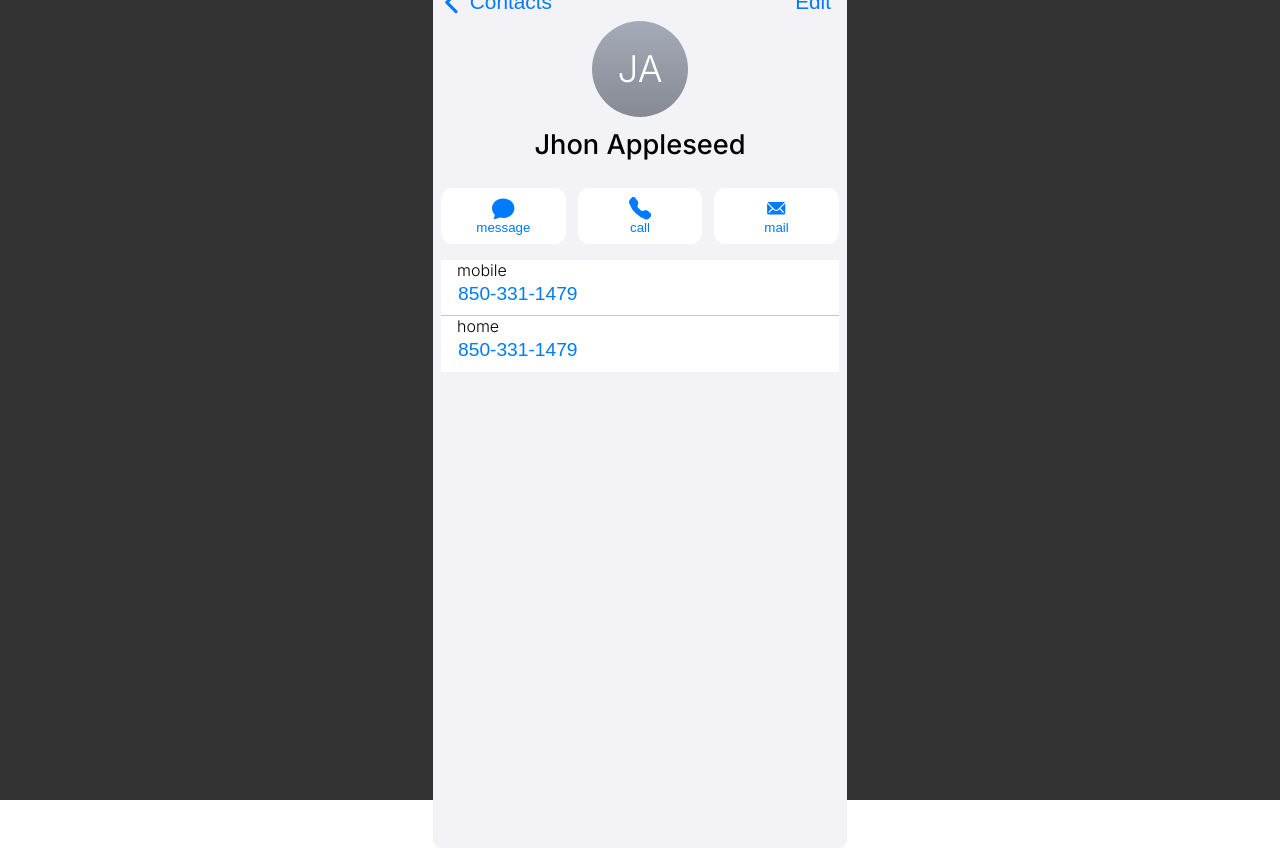
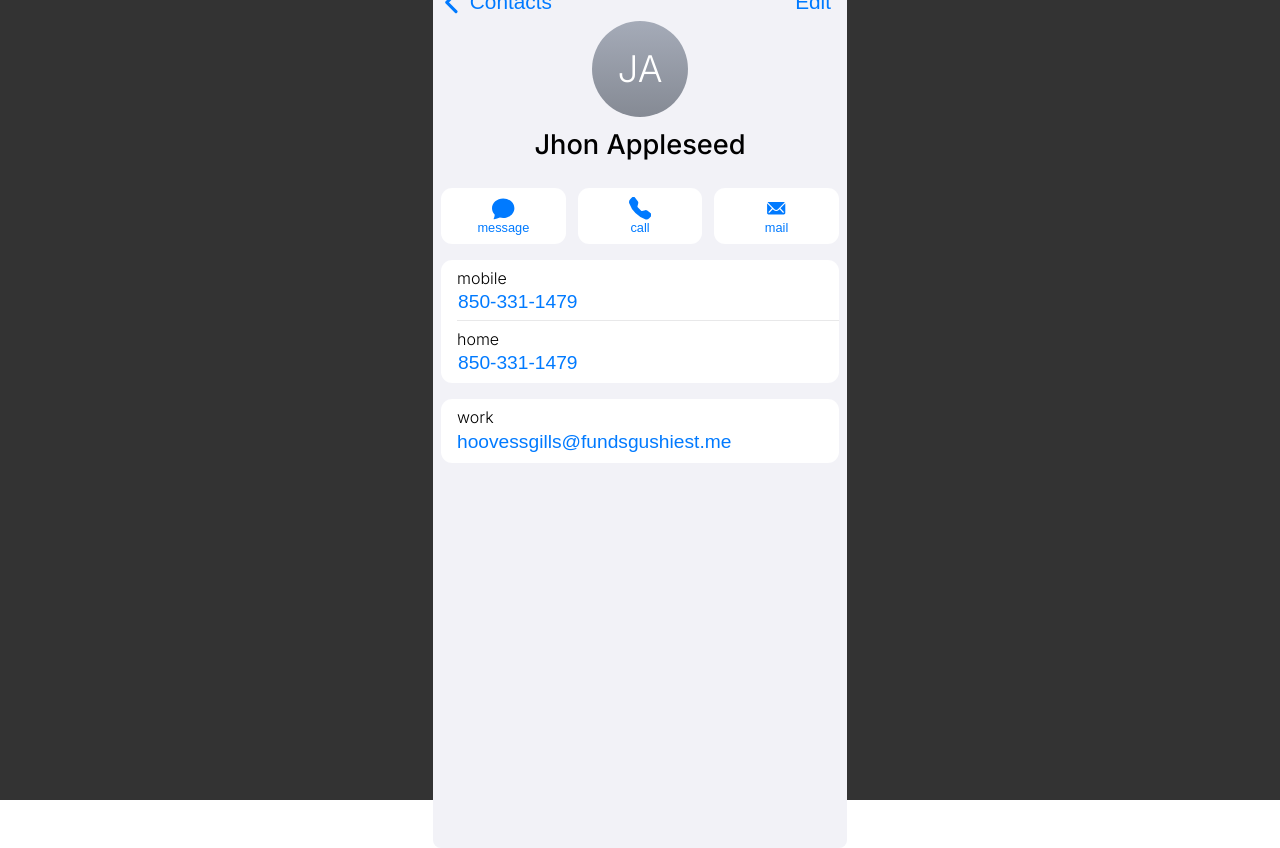
Before and after one commit to dararod/ios-contacts-clone, a React (Create React App) app: page /07dacef3-59b7-4ee3-92ea-5ab54c68197b in a window 1280 px wide. Built offline with nearby package versions, Linux system fonts and the light colour scheme.

Commit message:
add: datafiel component and design adjustments

```diff
--- a/src/components/ContactView/ContactButton/ContactViewButton.css
+++ b/src/components/ContactView/ContactButton/ContactViewButton.css
@@ -15,6 +15,7 @@
   cursor: pointer;
   display: flex;
   flex-direction: column;
+  font-size: 0.8rem;
   height: 3.5rem;
   justify-content: center;
   width: 7.8rem;
--- a/src/components/ContactView/DataField/DataField.css
+++ b/src/components/ContactView/DataField/DataField.css
@@ -1,15 +1,19 @@
 .data-field {
   background-color: #fff;
-  border-bottom: 1px solid #c6c6c8;
+  border-radius: 0.7rem;
   box-sizing: border-box;
-  display: flex;
-  flex-direction: column;
-  height: 3.5rem;
+  height: 7.7rem;
   margin: 0;
+  margin-bottom: 1rem;
   margin-right: 0.5rem;
   margin-left: 0.5rem;
   padding-left: 1rem;
   width: 24.9rem;
+}
+
+.data-field div {
+  box-sizing: border-box;
+  padding-top: 0.5rem;
 }
 
 .data-field h4 {
@@ -28,26 +32,36 @@
   width: 7.6rem;
 }
 
-.data-field-a {
-  background-color: #fff;
-  box-sizing: border-box;
+.data-field-mobile {
   display: flex;
   flex-direction: column;
-  height: 3.5rem;
+  height: 3.8rem;
+}
+
+.data-field-mobile:first-of-type {
+  border-bottom: 1px solid #e8e8e9;
+}
+
+#data-field-work {
+  background-color: #fff;
+  border-radius: 0.7rem;
+  box-sizing: border-box;
+  height: 4rem;
   margin: 0;
   margin-right: 0.5rem;
   margin-left: 0.5rem;
   padding-left: 1rem;
+  padding-top: 0.5rem;
   width: 24.9rem;
 }
 
-.data-field-a h4 {
+#data-field-work h4 {
   font-weight: 100;
   margin: 0;
   margin-bottom: 0.2rem;
 }
 
-.data-field-a button {
+#data-field-work button {
   background-color: transparent;
   border: none;
   color: #007aff;
--- a/src/components/ContactView/DataField/index.jsx
+++ b/src/components/ContactView/DataField/index.jsx
@@ -6,12 +6,18 @@ export default function DataField() {
   return (
     <>
       <div className="data-field">
-        <h4>mobile</h4>
-        <button>850-331-1479</button>
+        <div className="data-field-mobile">
+          <h4>mobile</h4>
+          <button>850-331-1479</button>
+        </div>
+        <div>
+          <h4>home</h4>
+          <button>850-331-1479</button>
+        </div>
       </div>
-      <div className="data-field-a">
-        <h4>home</h4>
-        <button>850-331-1479</button>
+      <div id="data-field-work">
+        <h4>work</h4>
+        <button>hoovessgills@fundsgushiest.me</button>
       </div>
     </>
   )
--- a/src/components/Contacts/ContactsList/ContactsList.css
+++ b/src/components/Contacts/ContactsList/ContactsList.css
@@ -5,13 +5,13 @@
 }
 
 .contacts-list-item {
-  border-bottom: 1px solid #d4d4d6;
+  border-bottom: 1px solid #e8e8e9;
   margin: 0 auto;
   width: calc(100% - 2rem);
 }
 
 .contacts-list-item:first-of-type {
-  border-top: 1px solid #d4d4d6;
+  border-top: 1px solid #e8e8e9;
 }
 
 .contacts-list-item a {
--- a/src/components/CreateContact/CreateContact.css
+++ b/src/components/CreateContact/CreateContact.css
@@ -28,7 +28,7 @@
 
 .contact-input {
   background-color: #fff;
-  border-bottom: 1px solid #c6c6c8;
+  border-bottom: 1px solid #e8e8e9;
   display: flex;
   flex-direction: column;
   margin-bottom: 3rem;
@@ -36,7 +36,7 @@
 
 .contact-input input {
   border: none;
-  border-top: 1px solid #c6c6c8;
+  border-top: 1px solid #e8e8e9;
   font-size: 1rem;
   height: 2.7rem;
   margin-left: 1rem;
@@ -46,8 +46,8 @@
 
 .number-input {
   background-color: #fff;
-  border-top: 1px solid #c6c6c8;
-  border-bottom: 1px solid #c6c6c8;
+  border-top: 1px solid #e8e8e9;
+  border-bottom: 1px solid #e8e8e9;
   height: 2.7rem;
   margin-bottom: 1rem;
 }
```
